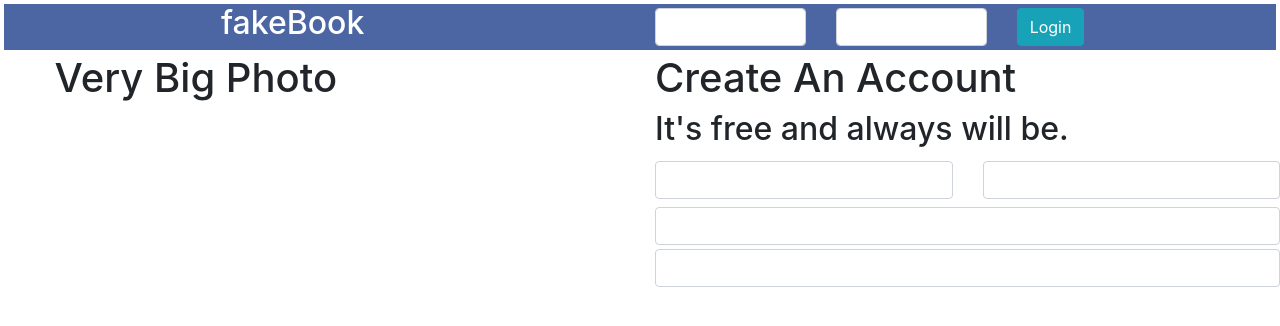
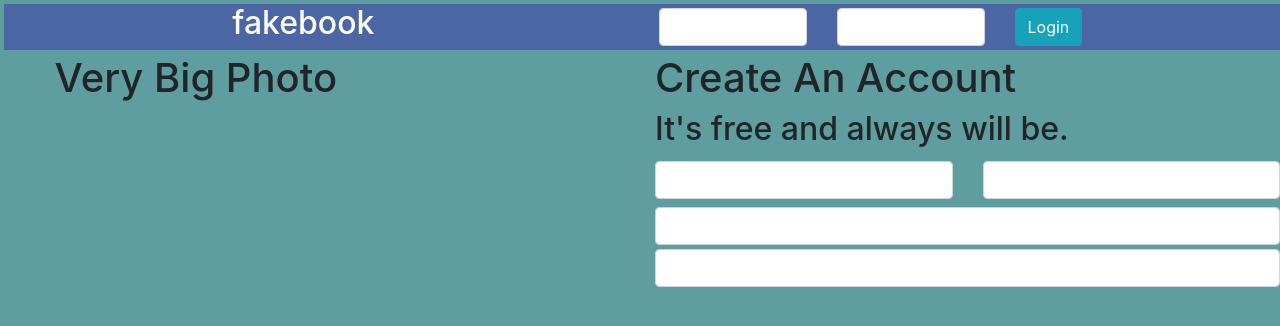
Before and after one commit to DUDEdsb/firstAngularApp, an Angular app: page / in a window 1280 px wide. Shown: the top 326 px of the page. Built offline with nearby package versions, Linux system fonts and the light colour scheme.

Commit message:
index and topbar

```diff
--- a/src/app/topbar/topbar.component.html
+++ b/src/app/topbar/topbar.component.html
@@ -1,7 +1,7 @@
-<div style="background-color:#4c66a4; margin:4px; border: 8px">
+<div class="container-fluid" style="background-color:#4c66a4; margin:4px; border: 8px">
   <div class="row">
     <div class="col-2"></div>
-    <div class="col-2 text-white"><h2>fakeBook</h2></div>
+    <div class="col-2 text-white"><h2>{{title}}</h2></div>
     <div class="col-2"></div>
     <div class="col-5">
       <div class="row">
--- a/src/app/topbar/topbar.component.ts
+++ b/src/app/topbar/topbar.component.ts
@@ -6,7 +6,7 @@ import { Component, OnInit } from '@angular/core';
   styleUrls: ['./topbar.component.css']
 })
 export class TopbarComponent implements OnInit {
- title: String = 'Facebook';
+ title: String = 'fakebook';
   constructor() { }
 
   ngOnInit() {
--- a/src/index.html
+++ b/src/index.html
@@ -8,7 +8,7 @@
   <meta name="viewport" content="width=device-width, initial-scale=1">
   <link rel="icon" type="image/x-icon" href="favicon.ico">
 </head>
-<body>
+<body style="background-color:cadetblue">
   <app-root></app-root>
 </body>
 </html>
```
